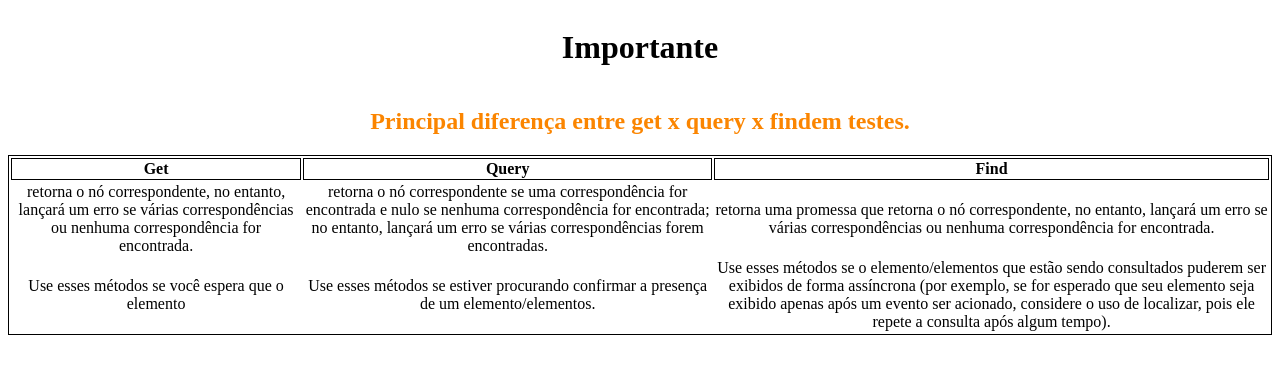
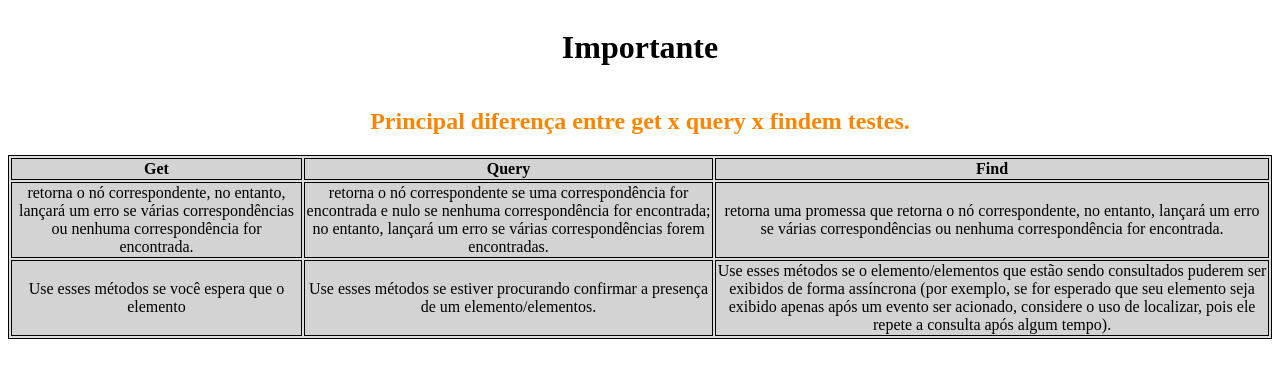
Before and after one commit to otavioaraujo08/react-unitary-tests, a React (Create React App) app: page / in a window 1280 px wide. Shown: the top 378 px of the page. Built offline with nearby package versions, Linux system fonts and the light colour scheme.

Commit message:
feat: update styles on notion page

```diff
--- a/src/Notion/index.tsx
+++ b/src/Notion/index.tsx
@@ -1,3 +1,8 @@
+const borderStyle = {
+  border: "1px solid #000000",
+  backgroundColor: "#d1d0d0b5",
+};
+
 export const Notion = () => {
   return (
     <div
@@ -15,35 +20,37 @@ export const Notion = () => {
         em testes.
       </h2>
 
-      <table style={{ border: "1px solid #000000" }}>
+      <table style={borderStyle}>
         <tr>
-          <th style={{ border: "1px solid #000000" }}>Get</th>
-          <th style={{ border: "1px solid #000000" }}>Query</th>
-          <th style={{ border: "1px solid #000000" }}>Find</th>
+          <th style={borderStyle}>Get</th>
+          <th style={borderStyle}>Query</th>
+          <th style={borderStyle}>Find</th>
         </tr>
         <tr>
-          <td>
+          <td style={borderStyle}>
             retorna o nó correspondente, no entanto, lançará um erro se várias
             correspondências ou nenhuma correspondência for encontrada.
           </td>
-          <td>
+          <td style={borderStyle}>
             retorna o nó correspondente se uma correspondência for encontrada e
             nulo se nenhuma correspondência for encontrada; no entanto, lançará
             um erro se várias correspondências forem encontradas.
           </td>
-          <td>
+          <td style={borderStyle}>
             retorna uma promessa que retorna o nó correspondente, no entanto,
             lançará um erro se várias correspondências ou nenhuma
             correspondência for encontrada.
           </td>
         </tr>
         <tr>
-          <td>Use esses métodos se você espera que o elemento</td>
-          <td>
+          <td style={borderStyle}>
+            Use esses métodos se você espera que o elemento
+          </td>
+          <td style={borderStyle}>
             Use esses métodos se estiver procurando confirmar a presença de um
             elemento/elementos.
           </td>
-          <td>
+          <td style={borderStyle}>
             Use esses métodos se o elemento/elementos que estão sendo
             consultados puderem ser exibidos de forma assíncrona (por exemplo,
             se for esperado que seu elemento seja exibido apenas após um evento
```
